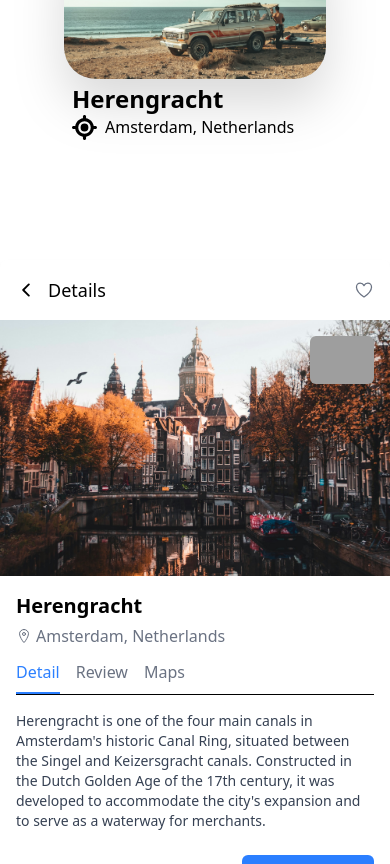
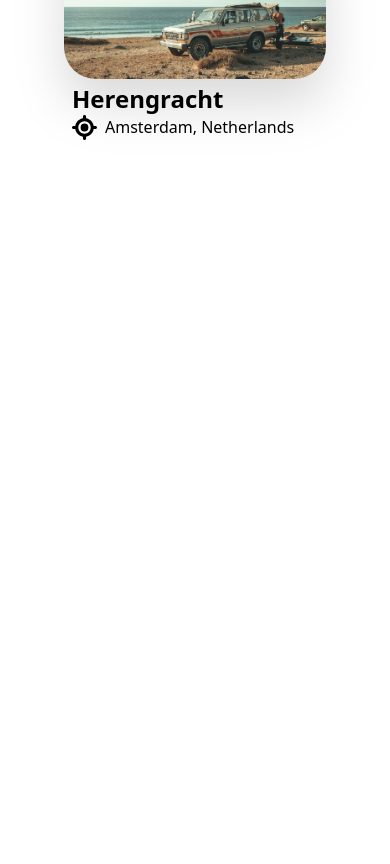
Before and after one commit to I-Kail-I/OUR-TRAVEL, a Next.js app in the folder our-travel/: page /home in a window 390 px wide. Shown: the part 1131-1995 px from the top of the page. After the commit the page ends 1407 px from the top, so only its background shows below. Built offline with nearby package versions, Linux system fonts and the light colour scheme; grey boxes are pictures that could not be loaded.

Commit message:
DONE MAKING THE DYMAIC ROUTING!!!

```diff
--- a/our-travel/src/app/home/[slug]/page.jsx
+++ b/our-travel/src/app/home/[slug]/page.jsx
@@ -1,25 +1,46 @@
 "use client";
 
-import React, { useEffect, useState } from "react";
-import { useRouter } from "next/navigation";
+import React from "react";
+import { useParams } from "next/navigation";
 import { destinations } from "../../data/detailsInfo/destinations";
 import TravelListingCardComponents from "../../../components/travelListCard/travelListCard";
+import Link from "next/link";
+import { IoChevronBackOutline } from "react-icons/io5";
 
 export default function TravelListingCardPage() {
-  const router = useRouter();
-  const [slug, setSlug] = useState(null);
+  const params = useParams();
+  const slug = params?.slug;
 
-  useEffect(() => {
-    if (router.isReady) {
-      setSlug(router.query.slug);
-    }
-  }, [router.isReady, router.query]);
+  console.log("Current slug:", slug);
+  console.log("Available destinations:", destinations.map(d => d.slug));
 
-  if (!router.isReady) return null;
-
+  // Find the destination that matches the slug
   const destination = destinations.find((item) => item.slug === slug);
 
-  if (!destination) return <p>Destination not found!</p>;
+  console.log("Found destination:", destination);
 
-  return <TravelListingCardComponents {...destination} />;
+  if (!destination) {
+    return (
+      <div className="min-h-screen flex flex-col items-center justify-center">
+        <h1 className="text-2xl font-bold mb-4">Destination not found!</h1>
+        <p className="mb-4">Could not find destination with slug: {slug}</p>
+        <Link href="/home" className="text-blue-500 flex items-center">
+          <IoChevronBackOutline className="mr-2" /> Back to home
+        </Link>
+      </div>
+    );
+  }
+
+  return (
+    <div className="container mx-auto px-4 pb-10 lg:pt-20  ">
+      <TravelListingCardComponents
+        title={destination.title}
+        location={destination.location}
+        price={destination.price}
+        description={destination.description}
+        mainImage={destination.image}
+        thumbnailImage={destination.thumbnailImage}
+      />
+    </div>
+  );
 }
--- a/our-travel/src/app/home/page.jsx
+++ b/our-travel/src/app/home/page.jsx
@@ -8,8 +8,6 @@ import Image from "next/image";
 import Link from "next/link";
 import { motion } from "framer-motion";
 import Searchbar from "../../components/searchbar/searchbar";
-import TravelListingCardComponents from "../../components/travelListCard/travelListCard"; // Correct import path
-import { destinations } from "../data/detailsInfo/destinations";
 
 // Popular destination assets
 import HerengrachtDestination from "../../../public/assets/popularPlaces/Herengracht/Herengracht.jpeg";
@@ -64,7 +62,6 @@ export default function Home() {
       image: HerengrachtNature,
       title: "Herengracht",
       location: "Amsterdam, Netherlands",
-      link: "/nature/herengracht",
       slug: "herengracht",
     },
   ];
@@ -238,24 +235,6 @@ export default function Home() {
           </div>
         </div>
       </div>
-
-      {/* Travel Listings */}
-      <div className="travelListingsSection">
-        {destinations.map((listing) => (
-          <Link key={listing.slug} href={`/home/${listing.slug}`} passHref>
-            <a>
-              <TravelListingCardComponents
-                title={listing.title}
-                location={listing.location}
-                price={listing.price}
-                description={listing.description}
-                mainImage={listing.image}
-                thumbnailImage={listing.thumbnailImage}
-              />
-            </a>
-          </Link>
-        ))}
-      </div>
     </div>
   );
 }
--- a/our-travel/src/components/backButton/backbutton.jsx
+++ b/our-travel/src/components/backButton/backbutton.jsx
@@ -1,13 +1,18 @@
+"use client"
 import React from 'react'
 import { IoIosArrowBack } from "react-icons/io";
-import { useRouter } from 'next/router'
+import { useRouter } from 'next/navigation'  // Changed from next/compat/router
 
 export default function BackButton() {
-  const backButton = useRouter();
+  const router = useRouter();
 
   return (
     <div className='flex'>
-      <IoIosArrowBack onClick={() => backButton.back} />
+      <IoIosArrowBack
+        className="cursor-pointer"
+        onClick={() => router.back()}
+        size={24}
+      />
     </div>
   )
 }
--- a/our-travel/src/components/navbar/navbar.jsx
+++ b/our-travel/src/components/navbar/navbar.jsx
@@ -9,7 +9,6 @@ import { LiaCompass } from "react-icons/lia";
 import { GoHome } from "react-icons/go";
 import { IoIosNotificationsOutline } from "react-icons/io";
 import Link from "next/link";
-import Image from "next/image";
 
 export default function Navbar() {
   const pathname = usePathname();
--- a/our-travel/src/components/travelListCard/travelListCard.jsx
+++ b/our-travel/src/components/travelListCard/travelListCard.jsx
@@ -1,9 +1,11 @@
 import React from "react";
 import {
-  IoChevronBackOutline,
   IoLocationOutline,
   IoHeartOutline,
 } from "react-icons/io5";
+import Link from "next/link";
+import Image from "next/image";
+import BackButton from "../backButton/backbutton";
 
 export default function TravelListingCardComponents({
   title,
@@ -14,32 +16,41 @@ export default function TravelListingCardComponents({
   thumbnailImage,
 }) {
   return (
-    <div className="max-w-md mx-auto bg-white rounded-lg shadow-md overflow-hidden mt-20">
-      {/* Header with back button and details text */}
+    <div className="max-w-md mx-auto bg-white rounded-lg shadow-lg shadow-amber-700 overflow-hidden mt-5">
       <div className="p-4 flex justify-between items-center">
-        <div className="flex items-center">
-          <IoChevronBackOutline className="text-black text-xl mr-3" />
+        <div className="flex items-center cursor-pointer">
+          <BackButton />
           <span className="font-medium text-lg">Details</span>
         </div>
         <IoHeartOutline className="text-gray-500 text-xl" />
       </div>
 
-      {/* Main image */}
-      <div className="relative">
+      <div className="relative h-64 w-full">
+        {mainImage && (
           <img
-          src={mainImage}
+            src={typeof mainImage === "string" ? mainImage : mainImage.src}
             alt={`${title} view`}
-          className="w-full h-64 object-cover"
+            className="w-full h-full object-cover"
           />
+        )}
 
-        {/* Thumbnail overlay */}
+        {/* Image */}
         <div className="absolute top-4 right-4">
           <div className="w-16 h-12 rounded-md overflow-hidden">
-            <img
-              src={thumbnailImage}
+            {thumbnailImage && (
+              <Image
+                src={
+                  typeof thumbnailImage === "string"
+                    ? thumbnailImage
+                    : thumbnailImage.src
+                }
+                layout="fill"
+                objectFit="cover"
+                objectPosition="center"
                 alt={`${title} thumbnail`}
                 className="w-full h-full object-cover"
               />
+            )}
           </div>
         </div>
       </div>
@@ -66,7 +77,7 @@ export default function TravelListingCardComponents({
         </div>
 
         {/* Description */}
-        <div className="text-gray-700 mb-4 text-sm max-h-32 overflow-y-auto">
+        <div className="text-gray-700 mb-4 text-lg max-h-32 overflow-y-auto ">
           <p>{description}</p>
         </div>
 
@@ -76,7 +87,7 @@ export default function TravelListingCardComponents({
             <span className="text-2xl font-bold">${price}</span>
             <span className="text-gray-500 text-sm">/person</span>
           </div>
-          <button className="bg-blue-500 text-white px-4 py-2 rounded-md">
+          <button className="bg-blue-500 text-white px-4 py-2 rounded-md cursor-pointer hover:bg-gray-400 duration-300">
             Booking Now
           </button>
         </div>
```
Lines whose indentation alone changed are shown as unchanged.
